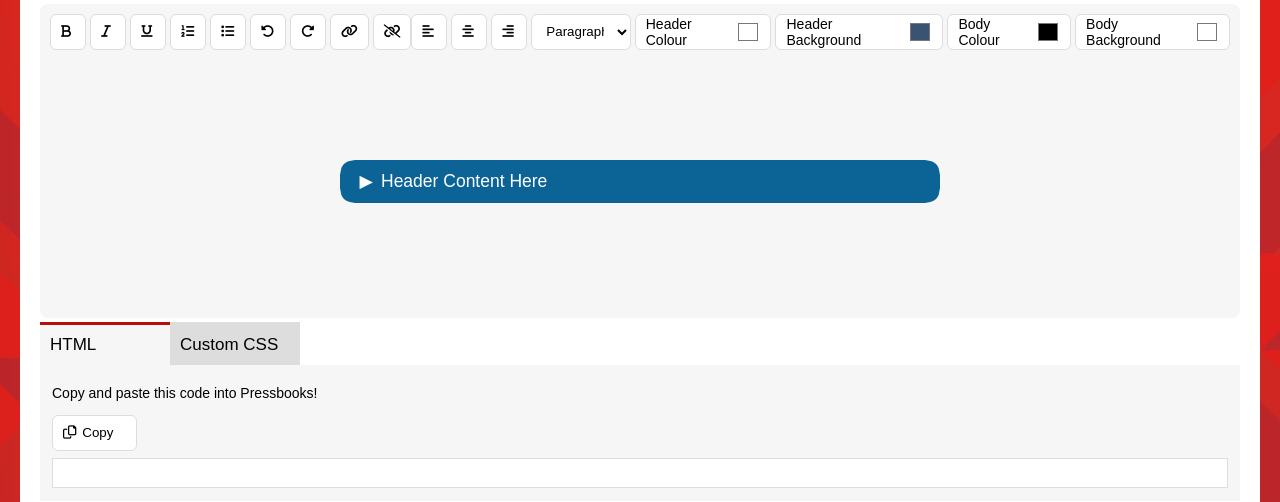
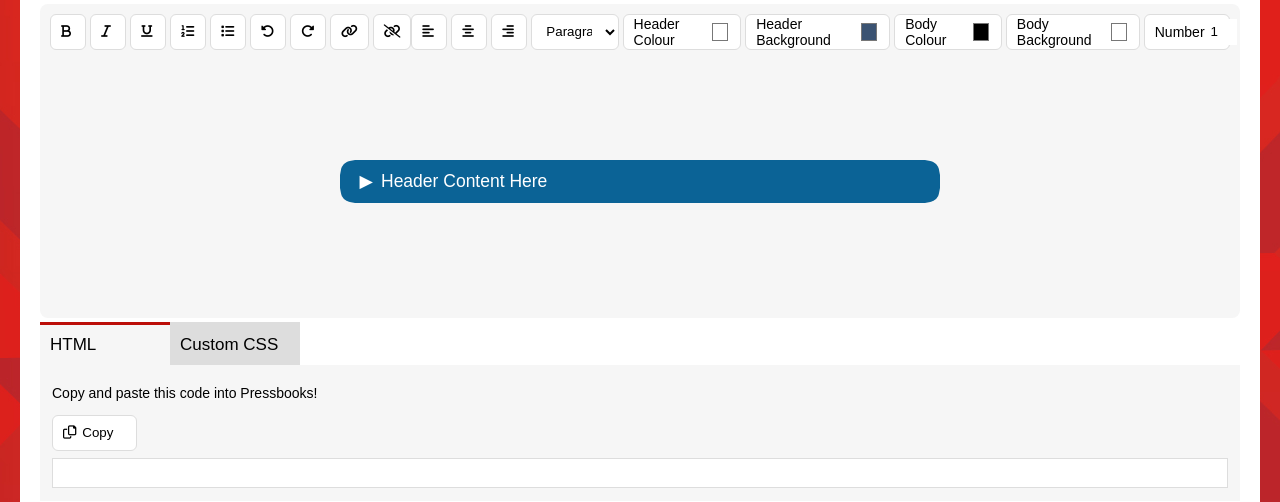
Before and after one commit to FanshaweOERDesign/AccordionBuilder, a plain HTML site: page index.html in a window 1280 px wide. Shown: the part 86-588 px from the top of the page. Drawn offline with nearby package versions, Linux system fonts and the light colour scheme; a script that the page names is missing.

Commit message:
Update index.html

```diff
--- a/index.html
+++ b/index.html
@@ -2,7 +2,7 @@
 <!--
 MIT License
 
-Copyright (c) 2024 Stephany Ceron Salas
+Copyright (c) 2024 Jason Benoit & Stephany Ceron Salas
 
 Permission is hereby granted, free of charge, to any person obtaining a copy
 of this software and associated documentation files (the "Software"), to deal
@@ -97,30 +97,30 @@ SOFTWARE.
                     </select>
                     <div class="color">
                         <span for="headerColor">Header Colour</span>
-                        <input type="color" id="headerColor" class="adv-option-button"
-                            onchange="applyHeaderFontColor(this.value)" value="#FFFFFF" />
+                        <input type="color" id="headerColor" class="adv-option-button" value="#FFFFFF" />
                     </div>
 
                     <div class="color">
                         <span for="headerBg">Header Background</span>
-                        <input type="color" id="headerBg" class="adv-option-button"
-                            onchange="applyHeaderBgColor(this.value)" value="#3B5372" />
+                        <input type="color" id="headerBg" class="adv-option-button" value="#3B5372" />
                     </div>
                     <div class="color">
                         <span for="bodyColor">Body Colour</span>
-                        <input type="color" id="bodyColor" class="adv-option-button"
-                            onchange="applyBodyFontColor(this.value)" value="#000000" />
+                        <input type="color" id="bodyColor" class="adv-option-button" value="#000000" />
                     </div>
                     <div class="color">
                         <span for="bodyBg">Body Background</span>
-                        <input type="color" id="bodyBg" class="adv-option-button"
-                            onchange="applyBodyBgColor(this.value)" value="#FFFFFF" />
+                        <input type="color" id="bodyBg" class="adv-option-button" value="#FFFFFF" />
+                    </div>
+                    <div class="color">
+                        <span for="number">Number</span>
+                        <input type="number" id="numAccordions" onchange="setNumber(this.value)" value="1" class="adv-option-button"/>
                     </div>
                 </div>
             </div>
 
             <div id="preview-accordion" contenteditable="true">
-                <div class="fancy-accordion-wrapper">
+                <div class="fancy-accordion-wrapper" onclick="setSelectedAccordion(this)">
 
                     <details class="fancy-accordion"><summary> Header Content Here </summary>
 
@@ -151,6 +151,7 @@ SOFTWARE.
 
                 <div id="css" class="tabcontent">
                     <p>Copy and paste this code into the Custom Styles of Pressbooks!</p>
+                    <p>NOTE: You only have to do this once.</p>
                     <button id="btn-copy-generated-css" onclick="copy('generated-css')">
                         <i class="fa-regular fa-copy"></i>
                         Copy
```
